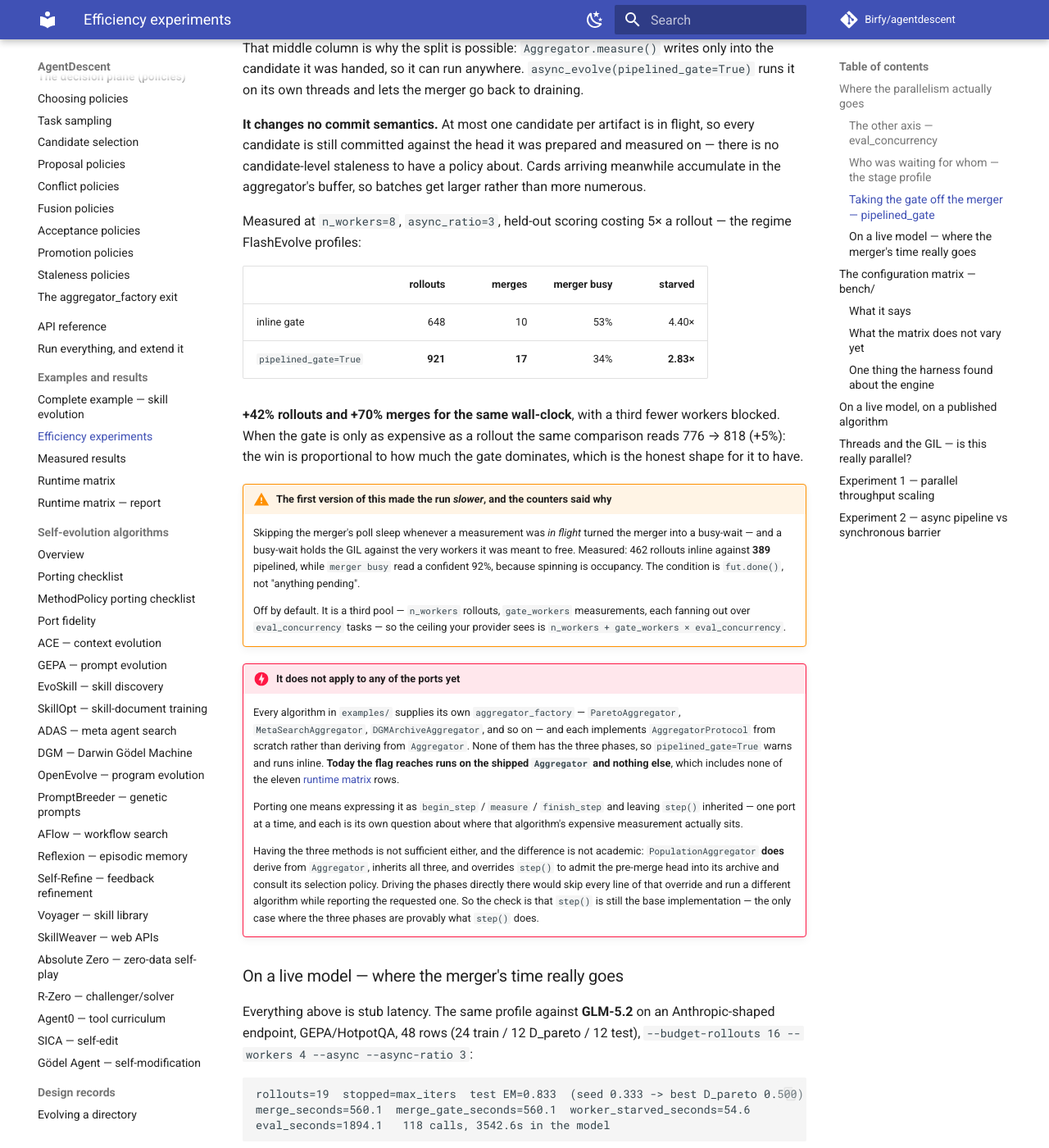
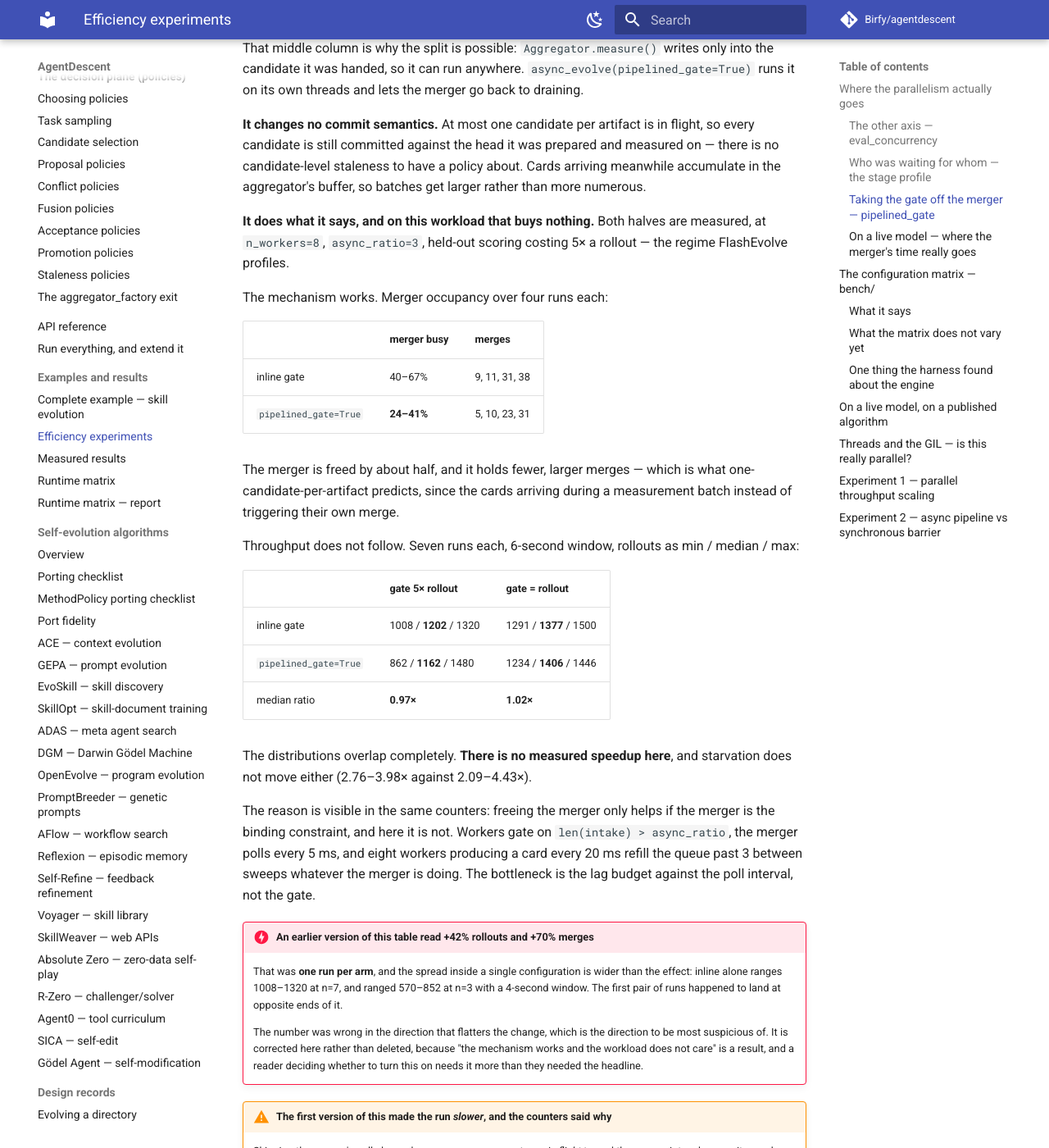
Before and after one commit to Birfy/agentdescent, an MkDocs documentation site: the page built from docs/efficiency.md, in a window 1280 px wide and 1400 px high, scrolled down 3897 px. Shown: the whole window at 82% size. Built offline with MkDocs 1.6.1 and Material for MkDocs 9.7.7, drawn with Linux system fonts in a browser that asks for light colours; comment, search, counter and statistics services are not loaded.

Commit message:
fix(docs): the +42% was one run, and seven of them say 0.97x
`pipelined_gate` shipped with "+42% rollouts and +70% merges for the same
wall-clock". That was **one run per arm**, and the spread inside a single
configuration of this engine is wider than the effect it claimed: at n=7 in
a 6s window the inline arm alone ranges 1008-1320 rollouts, and at n=3 in a
4s window it ranged 570-852. The published pair happened to land at opposite
ends of that, in the direction that flattered the change.

Re-measured, seven runs per arm, rollouts min/median/max:

                       gate 5x rollout      gate = rollout
    inline           1008 / 1202 / 1320   1291 / 1377 / 1500
    pipelined_gate    862 / 1162 / 1480   1234 / 1406 / 1446
    median ratio                  0.97x                1.02x

Fully overlapping. **There is no measured speedup on this workload**, and
starvation does not move either (2.76-3.98x against 2.09-4.43x).

The mechanism is not what failed, which is the part worth keeping. Merger
occupancy over four runs each falls 40-67% -> 24-41%, with fewer and larger
merges -- exactly what one-candidate-per-artifact predicts, since cards
arriving during a measurement batch instead of triggering their own merge.
The gate really does leave the merger.

Freeing the merger only helps if the merger is the binding constraint, and
the same counters say it is not: workers gate on `len(intake) > async_ratio`,
the merger polls every 5ms, and eight workers producing a card every 20ms
refill the queue past 3 between sweeps whatever the merger is doing. The
bottleneck is the lag budget against the poll interval.

Corrected rather than deleted. "The mechanism works and this workload does
not care" is a result, and a reader deciding whether to turn the flag on
needs it more than they needed the headline. The remaining quoted spreads in
the tests now carry their sample size, for the same reason.

Refs #151

Co-Authored-By: Claude Opus 5 <noreply@anthropic.com>

```diff
--- a/docs/efficiency.md
+++ b/docs/efficiency.md
@@ -170,18 +170,51 @@ and measured on — there is no candidate-level staleness to have a policy about
 Cards arriving meanwhile accumulate in the aggregator's buffer, so batches get
 larger rather than more numerous.
 
-Measured at `n_workers=8`, `async_ratio=3`, held-out scoring costing 5× a
-rollout — the regime FlashEvolve profiles:
+**It does what it says, and on this workload that buys nothing.** Both halves
+are measured, at `n_workers=8`, `async_ratio=3`, held-out scoring costing 5× a
+rollout — the regime FlashEvolve profiles.
 
-| | rollouts | merges | merger busy | starved |
-|---|---:|---:|---:|---:|
-| inline gate | 648 | 10 | 53% | 4.40× |
-| `pipelined_gate=True` | **921** | **17** | 34% | **2.83×** |
+The mechanism works. Merger occupancy over four runs each:
 
-**+42% rollouts and +70% merges for the same wall-clock**, with a third fewer
-workers blocked. When the gate is only as expensive as a rollout the same
-comparison reads 776 → 818 (+5%): the win is proportional to how much the gate
-dominates, which is the honest shape for it to have.
+| | merger busy | merges |
+|---|---|---|
+| inline gate | 40–67% | 9, 11, 31, 38 |
+| `pipelined_gate=True` | **24–41%** | 5, 10, 23, 31 |
+
+The merger is freed by about half, and it holds fewer, larger merges — which is
+what one-candidate-per-artifact predicts, since the cards arriving during a
+measurement batch instead of triggering their own merge.
+
+Throughput does not follow. Seven runs each, 6-second window, rollouts as
+min / median / max:
+
+| | gate 5× rollout | gate = rollout |
+|---|---|---|
+| inline gate | 1008 / **1202** / 1320 | 1291 / **1377** / 1500 |
+| `pipelined_gate=True` | 862 / **1162** / 1480 | 1234 / **1406** / 1446 |
+| median ratio | **0.97×** | **1.02×** |
+
+The distributions overlap completely. **There is no measured speedup here**, and
+starvation does not move either (2.76–3.98× against 2.09–4.43×).
+
+The reason is visible in the same counters: freeing the merger only helps if the
+merger is the binding constraint, and here it is not. Workers gate on
+`len(intake) > async_ratio`, the merger polls every 5 ms, and eight workers
+producing a card every 20 ms refill the queue past 3 between sweeps whatever the
+merger is doing. The bottleneck is the lag budget against the poll interval, not
+the gate.
+
+!!! danger "An earlier version of this table read +42% rollouts and +70% merges"
+    That was **one run per arm**, and the spread inside a single configuration
+    is wider than the effect: inline alone ranges 1008–1320 at n=7, and ranged
+    570–852 at n=3 with a 4-second window. The first pair of runs happened to
+    land at opposite ends of it.
+
+    The number was wrong in the direction that flatters the change, which is the
+    direction to be most suspicious of. It is corrected here rather than
+    deleted, because "the mechanism works and the workload does not care" is a
+    result, and a reader deciding whether to turn this on needs it more than
+    they needed the headline.
 
 !!! warning "The first version of this made the run *slower*, and the counters said why"
     Skipping the merger's poll sleep whenever a measurement was *in flight*
```
Also changed, not shown: CHANGELOG.md (+19 -12 lines), 1 other file.
